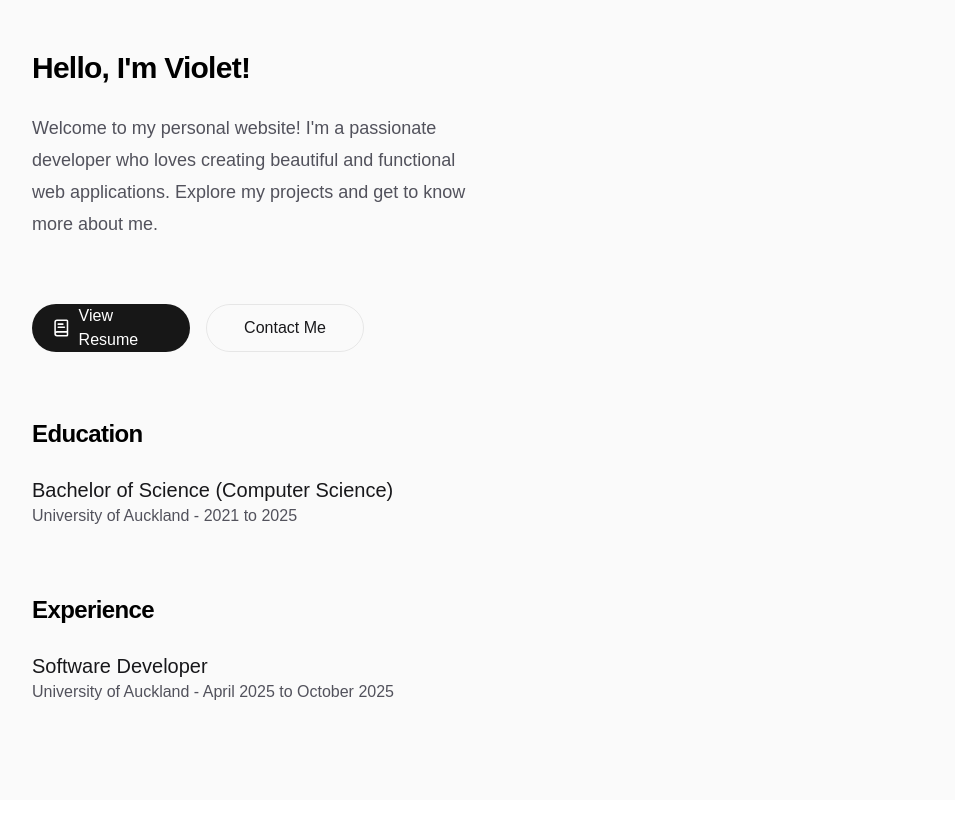
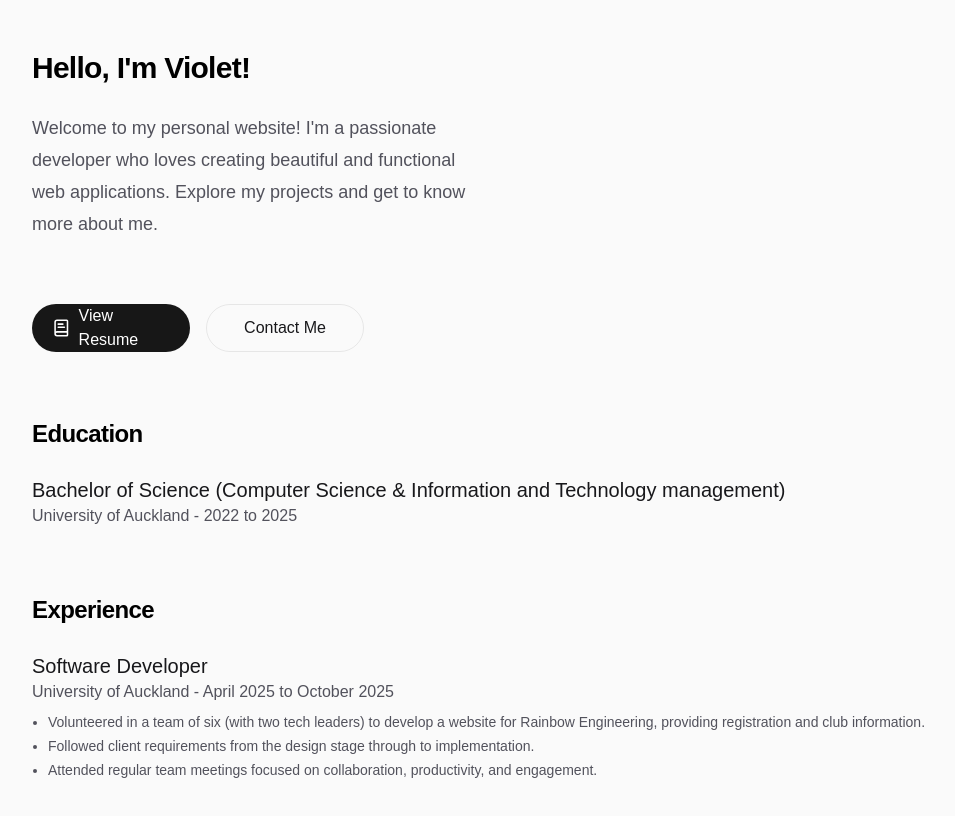
Before and after one commit to vi0letchen/violet-portfolio, a Next.js app: page / in a window 1280 px wide. Shown: the top 816 px of the page, without its empty margins (96-1051 px from the left). Built offline with nearby package versions, Linux system fonts and the light colour scheme.

Commit message:
feat: details added to infomation

```diff
--- a/src/app/page.js
+++ b/src/app/page.js
@@ -45,10 +45,10 @@ export default function Home() {
         <div className="flex flex-col gap-4">
           <div>
             <h3 className="text-xl font-medium leading-7 text-zinc-900 dark:text-zinc-100">
-              Bachelor of Science (Computer Science)
+              Bachelor of Science (Computer Science & Information and Technology management)
             </h3>
             <p className="text-zinc-600 dark:text-zinc-400">
-              University of Auckland - 2021 to 2025
+              University of Auckland - 2022 to 2025
             </p>
           </div>
         </div>
@@ -67,6 +67,19 @@ export default function Home() {
               <p className="text-zinc-600 dark:text-zinc-400">
                 University of Auckland - April 2025 to October 2025
               </p>
+                          <ul className="mt-2 list-disc space-y-1 pl-4 text-sm text-zinc-600 dark:text-zinc-400">
+              <li>
+                Volunteered in a team of six (with two tech leaders) to develop
+                a website for Rainbow Engineering, providing registration and
+                club information.
+              </li>
+              <li>
+                 Followed client requirements from the design stage through to implementation.
+              </li>
+              <li>
+                Attended regular team meetings focused on collaboration, productivity, and engagement.
+              </li>
+            </ul>
             </div>
           </div>
         </div>
```
